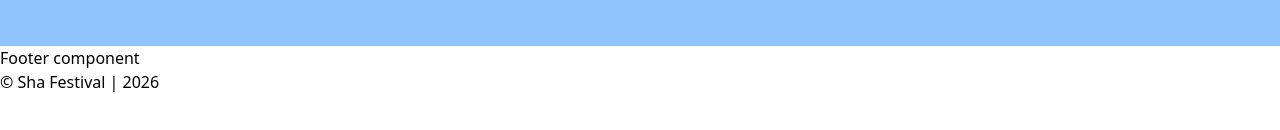
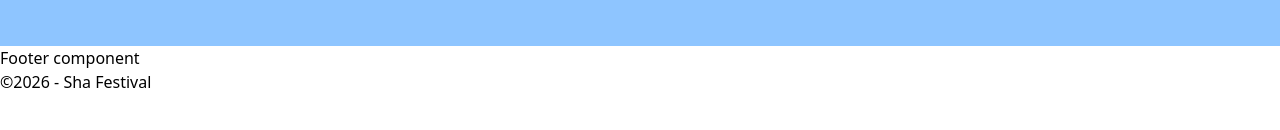
Before and after one commit to stakic-igor/sha-fest-fe, a Nuxt app: page / in a window 1280 px wide. Shown: the part 482-612 px from the top of the page. Built offline with nearby package versions, Linux system fonts and the light colour scheme.

Commit message:
reorganize copyright

```diff
--- a/components/Copyright/Copyright.vue
+++ b/components/Copyright/Copyright.vue
@@ -3,6 +3,6 @@
 </script>
 <template>
     <section>
-        &copy; Sha Festival | {{ dayjs().year() }}
+        &copy;{{ dayjs().year() }} - Sha Festival
     </section>
 </template>
```
